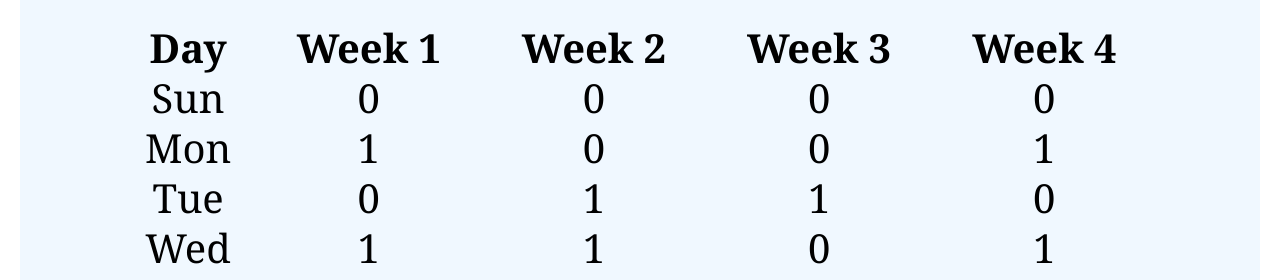
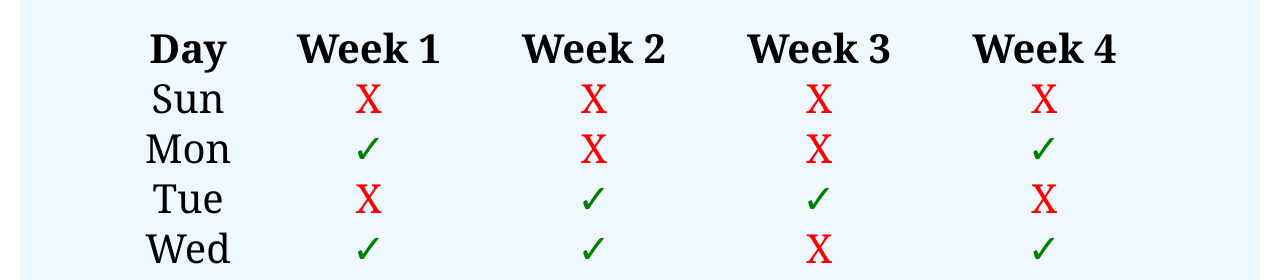
Before and after one commit to myCoalSmells/study_sync, a React (Create React App) app: page /profile in a window 1280 px wide. Shown: the part 665-945 px from the top of the page. Built offline with nearby package versions, Linux system fonts and the light colour scheme.

Commit message:
Changed the UI of the schedule
Includes X for no, and ✓ for yes.

```diff
--- a/src/ProfilePage.js
+++ b/src/ProfilePage.js
@@ -35,7 +35,7 @@ export default function ProfilePage() {
             <tr key={day}>
                 <td className={styles.text}>{day}</td>
                 {availTimes.map((time, index) => (
-                <td key={index} className={`${styles.text} ${time ? styles.highlight : ''}`}>{time}</td>
+                    <td key={index} className={`${styles.text} ${time ? styles.highlight : ''}`}>{time === '0' ? <span className={PPMod.red}>X</span> : <span className={PPMod.green}>✓</span>}</td>
                 ))}
                 <td></td>
             </tr>
--- a/src/ProfilePage.module.css
+++ b/src/ProfilePage.module.css
@@ -26,3 +26,11 @@
     text-align: center;
     color: black;
 }
+
+.red {
+    color: red;
+}
+
+.green {
+    color: green;
+}
```
